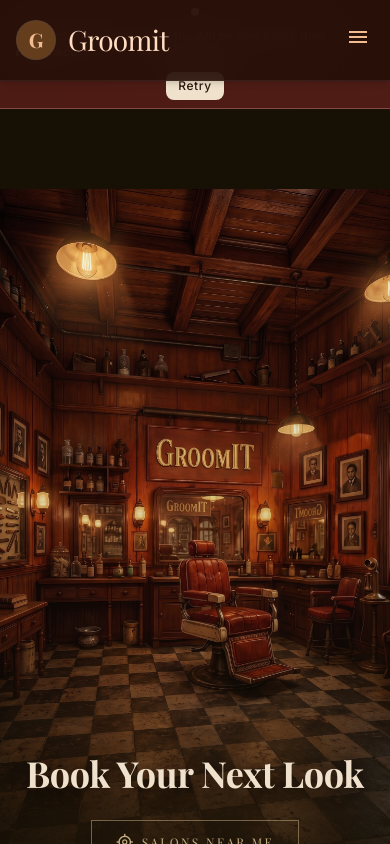
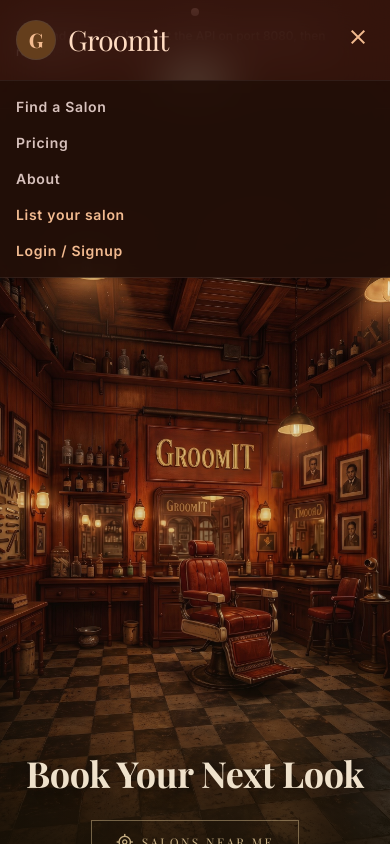
Before and after one commit to Tushargg1/hairsaloon, a React (Vite) app in the folder frontend/: page / in a window 390 px wide. Both pictures are taken after a click on the button "menu". Shown: the top 844 px of the page. Built offline with nearby package versions, Linux system fonts and the light colour scheme; no server answers; a web font is replaced by a local one.

Commit message:
Fix mobile navbar menu, make navbar more translucent

```diff
--- a/frontend/src/shared/components/Navbar.jsx
+++ b/frontend/src/shared/components/Navbar.jsx
@@ -1,3 +1,4 @@
+import { useState } from 'react'
 import { NavLink, Link } from 'react-router-dom'
 import useAuth from '../auth/useAuth.js'
 import BrassButton from './BrassButton.jsx'
@@ -10,9 +11,11 @@ const navClass = ({ isActive }) =>
 
 export default function Navbar() {
   const { user, logout } = useAuth()
+  const [menuOpen, setMenuOpen] = useState(false)
+  const close = () => setMenuOpen(false)
 
   return (
-    <nav className="fixed top-0 w-full z-50 bg-[#230F08]/85 backdrop-blur-xl border-b border-outline-variant/30 shadow-md transition-all duration-300">
+    <nav className="fixed top-0 w-full z-50 bg-[#230F08]/60 backdrop-blur-xl border-b border-outline-variant/30 shadow-md transition-all duration-300">
       <div className="flex justify-between items-center w-full px-4 lg:px-[80px] py-2 max-w-[1280px] mx-auto h-20">
         {/* Brand */}
         <Link to="/" className="flex items-center gap-3" aria-label="Groomit home">
@@ -57,10 +60,32 @@ export default function Navbar() {
         </div>
 
         {/* Mobile Menu Toggle */}
-        <button className="md:hidden text-secondary p-1 rounded hover:bg-surface-container-high transition-colors">
-          <Icon name="menu" filled />
+        <button className="md:hidden text-secondary p-1 rounded hover:bg-surface-container-high transition-colors"
+          onClick={() => setMenuOpen((o) => !o)} aria-expanded={menuOpen} aria-label={menuOpen ? 'Close menu' : 'Open menu'}>
+          <Icon name={menuOpen ? 'close' : 'menu'} filled />
         </button>
       </div>
+
+      {/* Mobile Menu */}
+      {menuOpen && (
+        <div className="md:hidden border-t border-outline-variant/30 bg-[#230F08]/90 backdrop-blur-xl px-4 py-4 flex flex-col gap-4">
+          <NavLink to="/salons" onClick={close} className="font-body text-label-md text-on-surface-variant">Find a Salon</NavLink>
+          <NavLink to="/pricing" onClick={close} className="font-body text-label-md text-on-surface-variant">Pricing</NavLink>
+          <NavLink to="/about" onClick={close} className="font-body text-label-md text-on-surface-variant">About</NavLink>
+          <NavLink to="/for-business" onClick={close} className="font-body text-label-md text-secondary">List your salon</NavLink>
+          {user?.role === 'SALON_OWNER' && (
+            <NavLink to="/salon-signup" onClick={close} className="font-body text-label-md text-secondary">My Salon</NavLink>
+          )}
+          {user?.role === 'PLATFORM_ADMIN' && (
+            <NavLink to="/admin/approvals" onClick={close} className="font-body text-label-md text-secondary">Admin</NavLink>
+          )}
+          {user ? (
+            <button onClick={() => { close(); logout() }} className="font-body text-label-sm text-on-surface-variant text-left">Logout</button>
+          ) : (
+            <NavLink to="/login" onClick={close} className="font-body text-label-md text-secondary">Login / Signup</NavLink>
+          )}
+        </div>
+      )}
     </nav>
   )
 }
```
